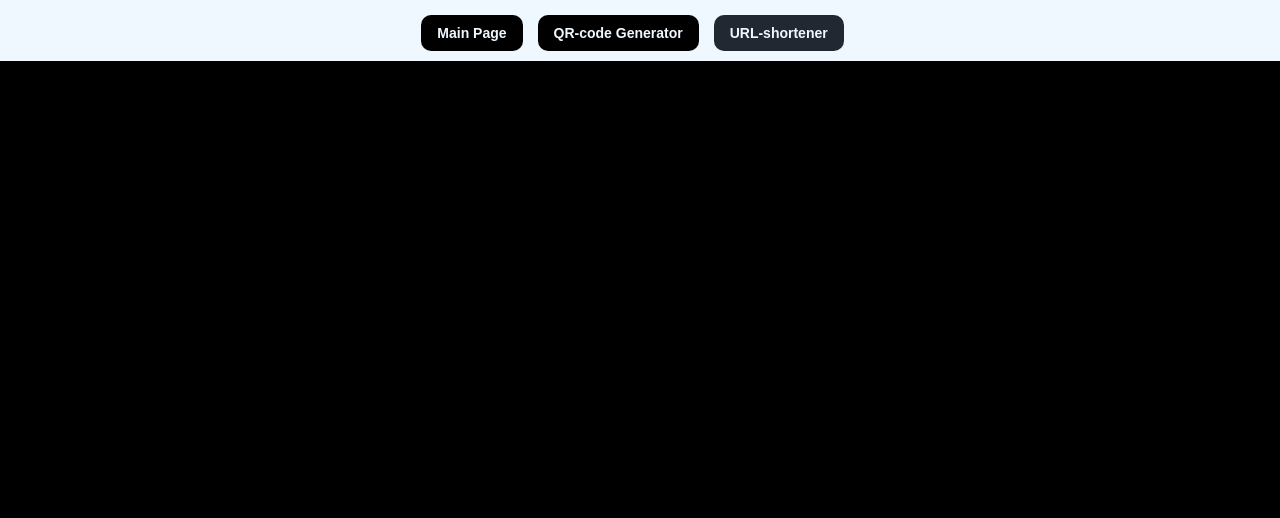
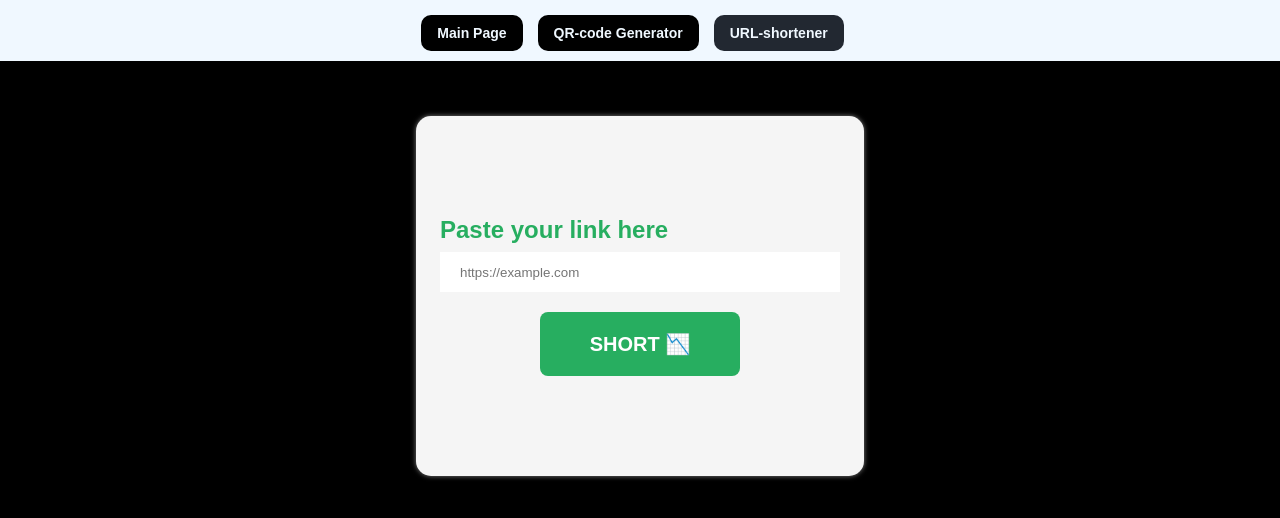
Before and after one commit to smalldjangoking/flask-webtools, a Flask app: page /url_shortener in a window 1280 px wide. Shown: the top 518 px of the page. Run offline with Flask 3, Linux system fonts and the light colour scheme.

Commit message:
url shortener done

```diff
--- a/app.py
+++ b/app.py
@@ -1,37 +1,32 @@
-from flask import Flask, render_template, request, send_file
+from flask import Flask, render_template, request, send_file, redirect
 import qrcode
 from io import BytesIO
+from redis import Redis
+
+from helpers import generate_link, recursion_generate_check
 
 app = Flask(__name__)
 app.jinja_env.auto_reload = True  # Отключаем кеширование шаблонов
 app.config['TEMPLATES_AUTO_RELOAD'] = True  # Автоматическая перезагрузка шаблонов
 
-menu = {'Main Page': 'main', 'QR-code Generator': 'qr_code_generator', 'URL-shortener': 'url_shortener'}
+menu = {'Main Page': 'index', 'QR-code Generator': 'qr_code_generator', 'URL-shortener': 'url_shortener'}
 
+redis_db = Redis(host='localhost', port=6379)
 
 @app.route('/')
-def main():
-    current_url = request.path
-
-    context = {
-        'menu': menu,
-        'current_url': current_url
-    }
-
-    return render_template('index.html', **context)
-
+def index():
+    redis_db.incr('hits')
+    return 'This page has been visited {} times.'.format(redis_db.get('hits'))
 
 @app.route('/qr-code-generator', methods=['GET', 'POST'])
 def qr_code_generator():
+    """generates qr-codes"""
     if request.method == 'POST':
         text = request.form['text']
-
         img = qrcode.make(text)
-
         img_io = BytesIO()
         img.save(img_io, 'PNG')
         img_io.seek(0)
-
         return send_file(img_io, mimetype='image/png')
 
     current_url = request.path
@@ -44,8 +39,26 @@ def qr_code_generator():
     return render_template('qrcodegenerator.html', **context)
 
 
-@app.route('/url_shortener')
+@app.route('/url_shortener', methods=['GET', 'POST'])
 def url_shortener():
+    """Adds to Redis user's data for redirect"""
+
+    if request.method == 'POST':
+        user_link = request.form['user_link']
+
+        if redis_db.exists(user_link):
+            key = redis_db.get(user_link).decode('utf-8')
+
+            return f'{request.host_url}{key}'
+
+        if user_link:
+            generate_path = recursion_generate_check(generate_link(), redis_db)
+
+            redis_db.set(user_link, generate_path, ex=2592000)
+            redis_db.set(generate_path, user_link, ex=2592000)
+            return f'{request.host_url}{generate_path}'
+        return 'bad request', 400
+
     current_url = request.path
 
     context = {
@@ -53,7 +66,18 @@ def url_shortener():
         'current_url': current_url
     }
 
-    return render_template('index.html', **context)
+    return render_template('urlshortener.html', **context)
+
+
+@app.route('/<string:short_url>', methods=['GET'])
+def url_redirect(short_url):
+    """redirect for url_shortener"""
+
+    if redis_db.exists(short_url):
+        redirect_uri = redis_db.get(short_url).decode('utf-8')
+        return redirect(redirect_uri)
+    if not short_url or not redis_db.exists(short_url):
+        return redirect('url_shortener')
 
 
 
--- a/static/css/base.css
+++ b/static/css/base.css
@@ -46,4 +46,21 @@ body {
     display: flex;
     flex-direction: column;
     gap: 40px;
+    justify-content: center;
+    align-items: center;
 }
+
+.btn {
+    display: flex;
+    padding: 20px;
+    background: #27ae60;
+    color: white;
+    width: fit-content;
+    border-radius: 8px;
+    text-decoration: none;
+    font-weight: bold;
+    justify-content: center;
+    font-size: 20px;
+    border: none;
+    cursor: pointer;
+}
--- a/static/css/urlshortener.css
+++ b/static/css/urlshortener.css
@@ -0,0 +1,78 @@
+.url-short-container {
+    display: flex;
+    background: whitesmoke;
+    margin-top: 55px;
+    width: 35vw;
+    height: 45vh;
+    justify-content: center;
+    align-items: center;
+    border-radius: 15px;
+    box-shadow: 0 0 5px rgba(255, 255, 255, 0.5);
+}
+
+.generated-links {
+    display: flex;
+    flex-direction: column;
+    gap: 10px;
+    margin-top: 3px;
+    height: 100% !important;
+    padding: 20px;
+}
+
+.btn {
+    width: 200px !important;
+    margin-top: 20px;
+    align-self: center;
+}
+
+.input-url-div {
+    display: flex;
+    flex-direction: column;
+    width: 400px;
+
+}
+
+.green-text {
+    color: #27ae60;
+    font-weight: bold;
+    font-size: x-large;
+    margin-bottom: 8px;
+
+}
+
+.view-field {
+    display: flex;
+    flex-direction: row;
+    padding: 10px 20px;
+    background: #808080;
+    border-radius: 5px;
+    gap: 10px;
+    box-shadow: 0 0 5px rgba(0, 0, 0, 0.5);
+}
+
+.hidden {
+    display: none;
+}
+
+.view-field-text {
+    background: whitesmoke;
+    padding: 5px 10px;
+    border-radius: 10px;
+    font-size: 20px;
+    font-weight: bold;
+    color: grey;
+    align-self: center;
+}
+
+.view-field img {
+    width: 50px;
+    height: 40px;
+    cursor: pointer;
+}
+
+.short-link-input {
+    border: none;
+    padding: 20px;
+    outline: none;
+    height: 25px;
+}
--- a/static/js/qrcodegenerator.js
+++ b/static/js/qrcodegenerator.js
@@ -8,9 +8,9 @@ generateBtn.addEventListener("click", function () {
     fetch('/qr-code-generator', {
         method: 'POST',
         headers: { 'Content-Type': 'application/x-www-form-urlencoded' },
-        body: new URLSearchParams({ 'text': qrText.value }),  // Передаем в правильном формате
+        body: new URLSearchParams({ 'text': qrText.value }),
     })
-    .then(res => res.blob())  // Исправлено: просто вызываем .blob()
+    .then(res => res.blob())
     .then(blob => {
         const imgURL = URL.createObjectURL(blob);
         let img = new Image();
@@ -24,7 +24,7 @@ generateBtn.addEventListener("click", function () {
         downloadBtn.download = 'qr-code.png'
         downloadBtn.href = imgURL;
         downloadBtn.textContent = 'Download';
-        downloadBtn.className = 'download-btn';
+        downloadBtn.className = 'btn';
 
         cleanBtn.textContent = 'Delete';
         cleanBtn.className = 'delete-btn';
--- a/static/js/urlshortener.js
+++ b/static/js/urlshortener.js
@@ -0,0 +1,33 @@
+function generate_link () {
+    fetch('/url_shortener', {
+        method: 'POST',
+        headers: { 'Content-Type': 'application/x-www-form-urlencoded' },
+        body: new URLSearchParams({ 'user_link': addProtocol(document.getElementById("short-link-input").value)}),
+    })
+    .then(res => res.text())
+    .then(text => {
+        document.getElementById('view-field-text').textContent = text;
+        document.getElementById('generated-links').classList.remove('hidden');
+    })
+}
+
+function addProtocol(url) {
+    if (!/^https?:\/\//i.test(url)) {
+        return 'https://' + url;
+    }
+    return url;
+}
+
+document.getElementById('copy-to-clipboard').addEventListener('click', function(e) {
+    const viewURL = document.getElementById('view-field-text');
+
+    if (viewURL.textContent === 'Copied!') {
+        return;
+    }
+
+    const viewURLAddress = viewURL.textContent;
+    navigator.clipboard.writeText(viewURLAddress);
+    viewURL.textContent = 'Copied!';
+
+    setTimeout(function () { viewURL.textContent = viewURLAddress }, 2000);
+});
--- a/templates/qrcodegenerator.html
+++ b/templates/qrcodegenerator.html
@@ -8,8 +8,8 @@
     <div class="qr-container">
         <div class="title-box">
             <h3 class="qr-title">
-                Generate
-                <span class="highlight-text">QR Code 🔳 easialy</span>
+                Generate QR-code
+                <span class="highlight-text">fast and easy</span>
             </h3>
         </div>
         <textarea class="qr-text-input" id="message" name="message" rows="10" cols="50"></textarea>
--- a/templates/urlshortener.html
+++ b/templates/urlshortener.html
@@ -0,0 +1,26 @@
+{% extends 'base.html' %}
+
+{% block title %}URL-shortener{% endblock %}
+
+{% block head %}
+    <link rel="stylesheet" href="{{ url_for('static', filename="css/urlshortener.css") }}">
+{% endblock %}
+
+{% block content %}
+    <div class="url-short-container">
+        <div id="link-generator" class="input-url-div">
+            <label class="green-text" for="link">Paste your link here</label>
+            <input id="short-link-input" class="short-link-input" name="link" type="text"
+                   placeholder="https://example.com">
+            <button onclick="generate_link()" class="btn">SHORT 📉</button>
+        </div>
+    </div>
+    <div id="generated-links" class="generated-links url-short-container hidden">
+        <h3 class="green-text">YOUR SHORTENED LINK:</h3>
+        <div id="view-field" class="view-field">
+            <p id="view-field-text" class="view-field-text"></p>
+            <img id="copy-to-clipboard" src="{{ url_for('static', filename='/img/copy.png') }}" alt="copy-to-clipboard">
+        </div>
+    </div>
+    <script src="{{ url_for('static', filename='/js/urlshortener.js') }}"></script>
+{% endblock %}
```
Also changed, not shown: helpers.py (added, +19 -0 lines), static/css/qrcodegenerator.css (+6 -17 lines), static/img/copy.png (added), 2 other files.
